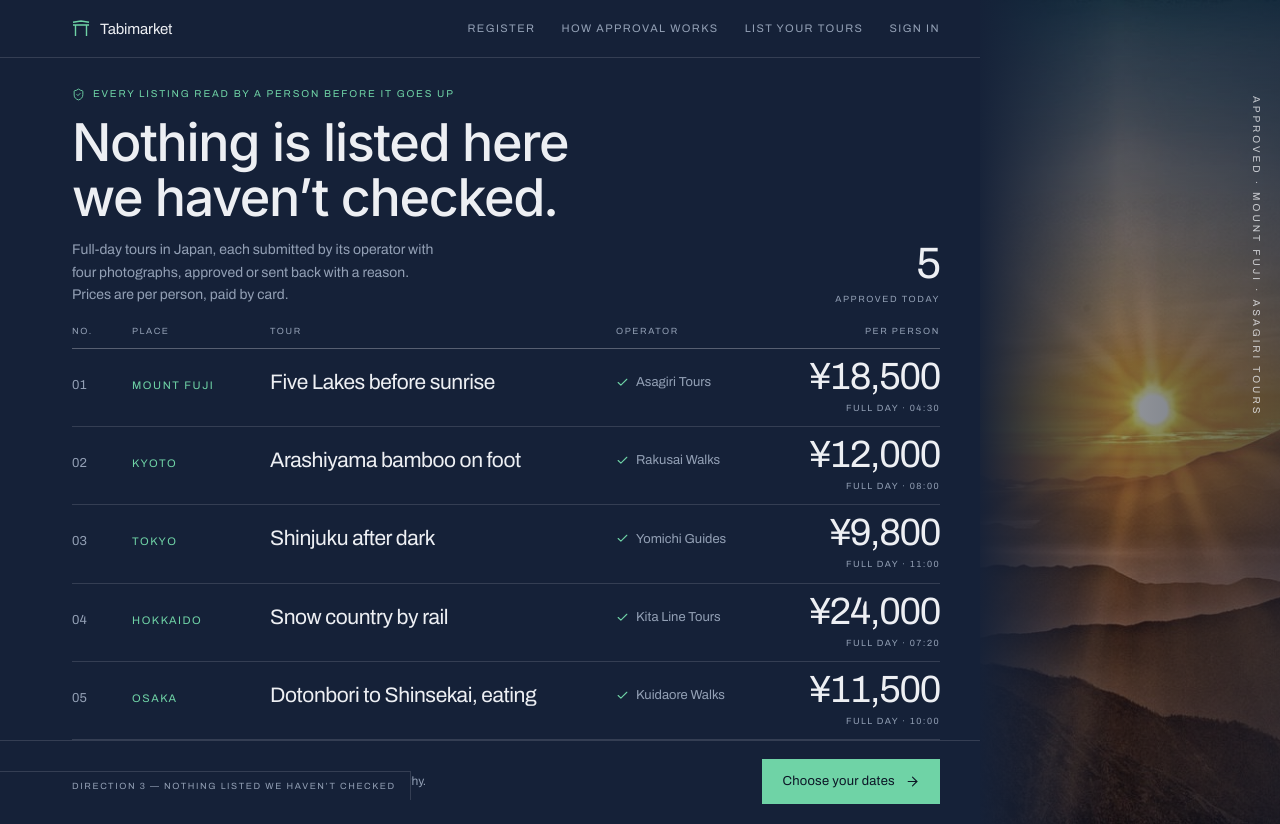
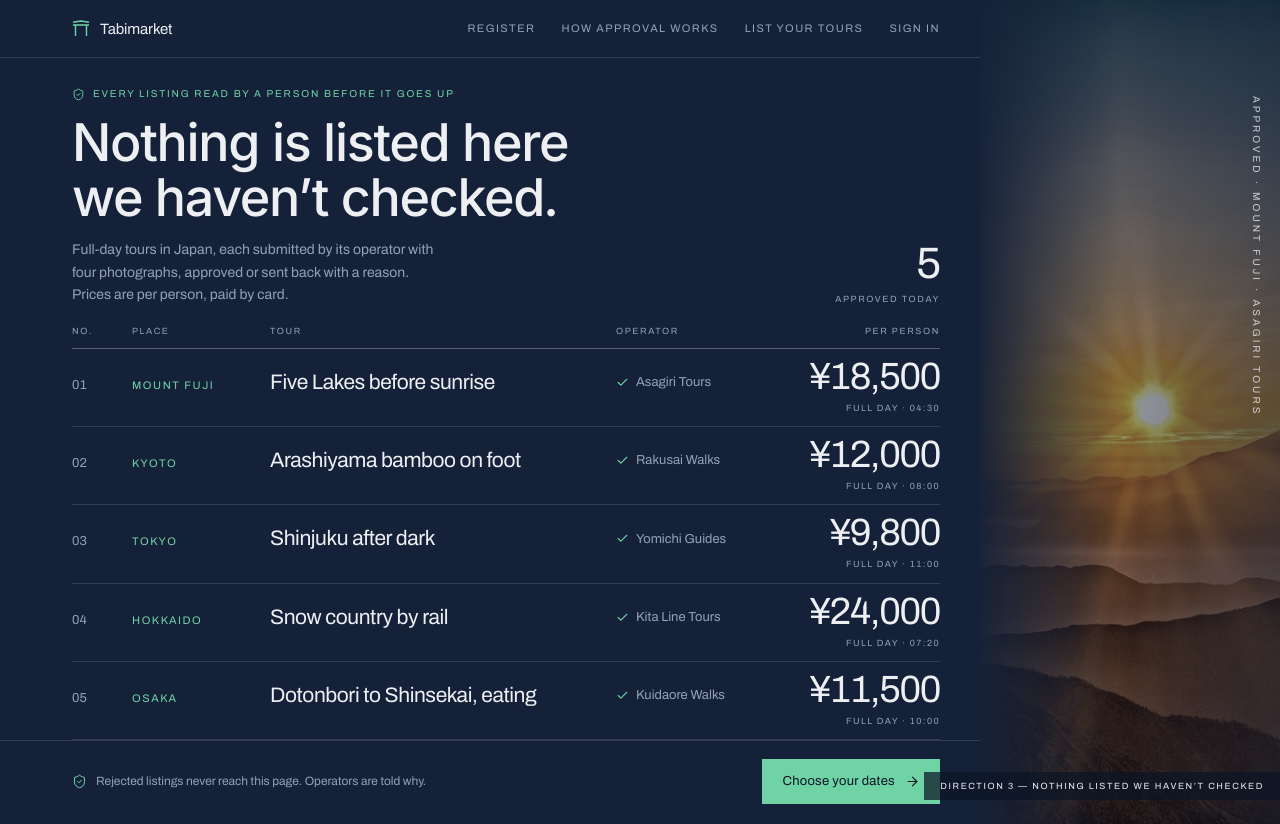
Before and after one commit to ThanhNV121097/project-c2e57d14, a React (Vite) app in the folder code/frontend/: page /directions-3 in a window 1280 px wide. Built offline with nearby package versions, Linux system fonts and the light colour scheme.

Commit message:
chore: edit code/frontend/src/pages/directions.css

```diff
--- a/code/frontend/src/pages/directions.css
+++ b/code/frontend/src/pages/directions.css
@@ -235,7 +235,13 @@
   display: grid;
   grid-template-columns: 1fr 300px;
 }
-.d3 .dtag { color: #93a0b5; background: #152138; border-top: 1px solid rgba(237, 239, 243, 0.14); border-right: 1px solid rgba(237, 239, 243, 0.14); }
+.d3 .dtag {
+  left: auto;
+  right: 0;
+  padding: 7px 16px;
+  color: #edeff3;
+  background: rgba(12, 22, 38, 0.72);
+}
 .d3__band { position: relative; overflow: hidden; }
 .d3__band img {
   width: 100%;
```
